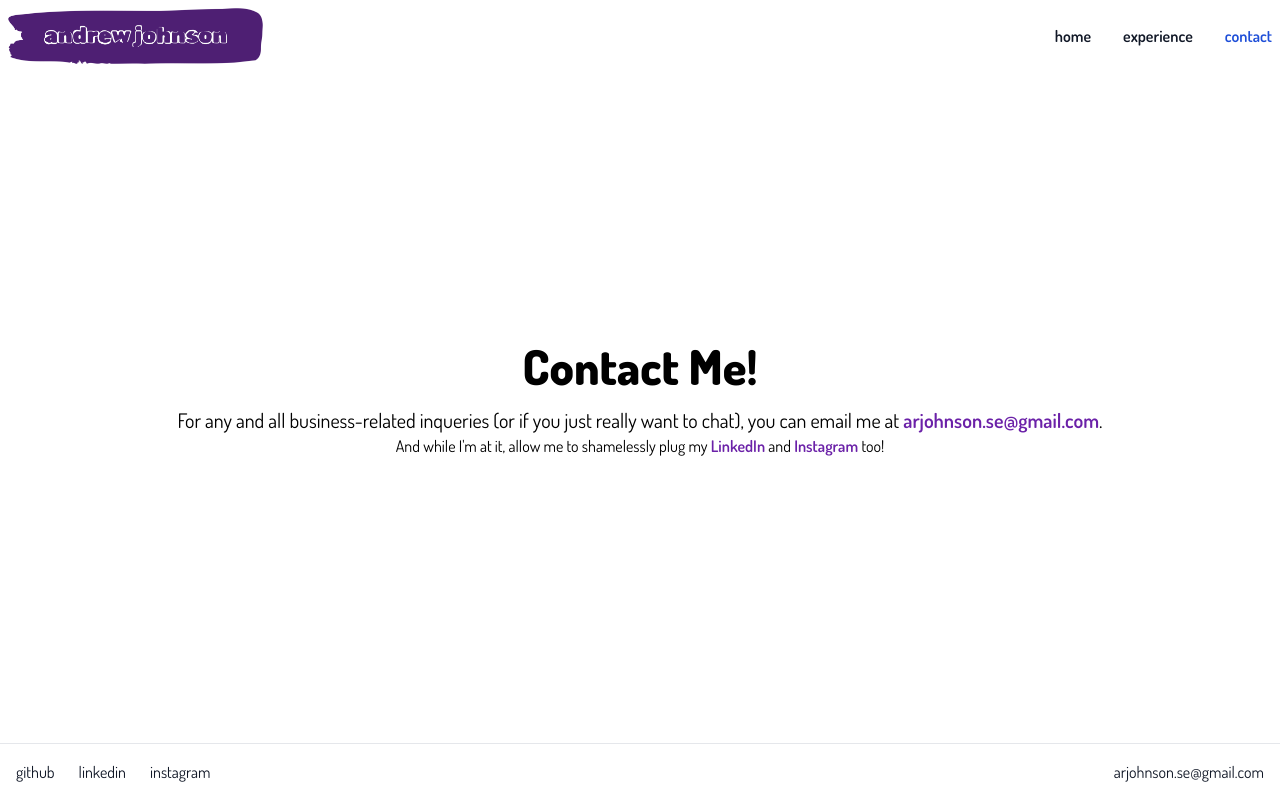
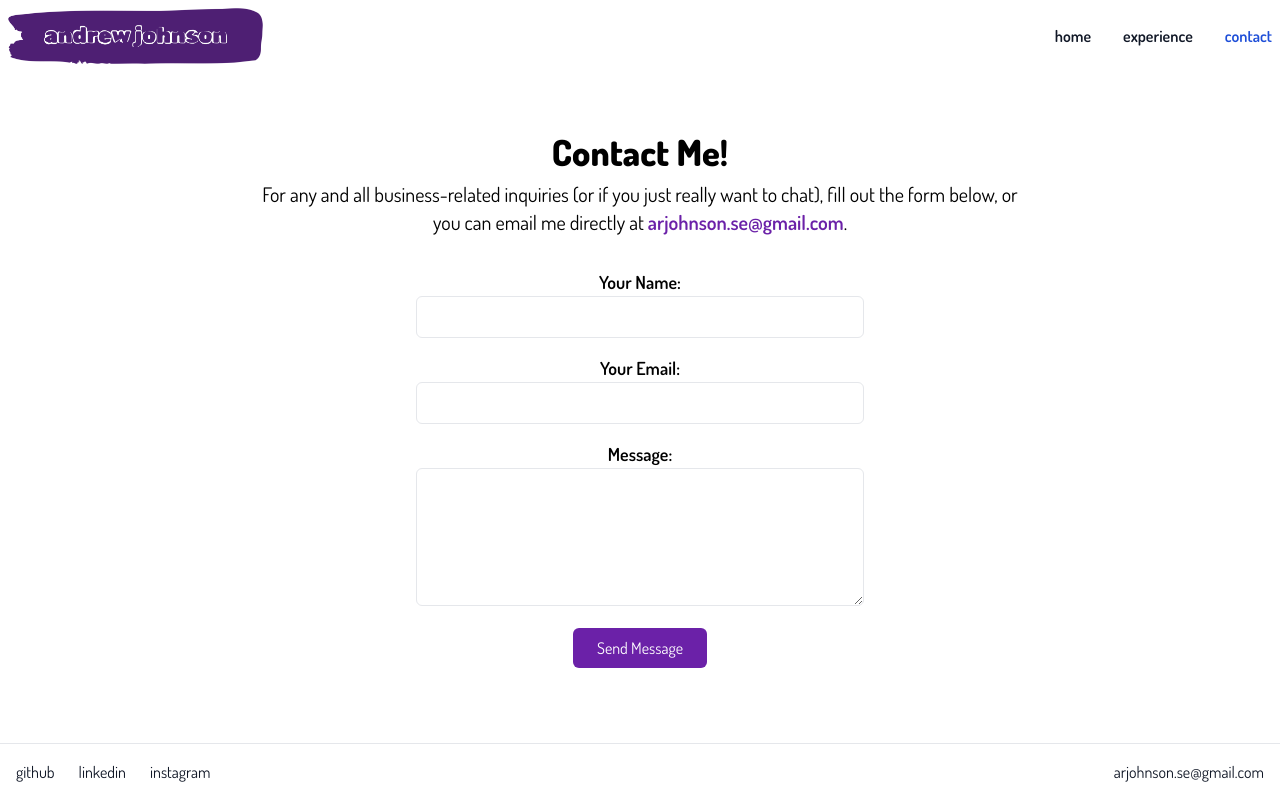
Before and after one commit to anryjohn/anryjohn.github.io, a React (Create React App) app: page /contact in a window 1280 px wide. Built offline with nearby package versions, Linux system fonts and the light colour scheme.

Commit message:
Add email forms and minor visual adjustments

```diff
--- a/package.json
+++ b/package.json
@@ -7,6 +7,7 @@
     "@testing-library/jest-dom": "^5.17.0",
     "@testing-library/react": "^13.4.0",
     "@testing-library/user-event": "^13.5.0",
+    "emailjs-com": "^3.2.0",
     "react": "^18.3.1",
     "react-dom": "^18.3.1",
     "react-router-dom": "^6.24.1",
--- /dev/null
+++ b/src/components/emailHandler.js
@@ -0,0 +1,86 @@
+import React, { useState } from 'react';
+import emailjs from 'emailjs-com';
+
+function EmailHandler() {
+  const serviceId = "service_e77x9ti";
+  const templateId = "template_5axol4j";
+  const userId = "Xjn-a5GIW5--FMmUx";
+
+
+  const [formData, setFormData] = useState({
+    from_name: '',
+    reply_to: '',
+    message: '',
+  });
+
+  const handleChange = (e) => {
+    const { name, value } = e.target;
+    setFormData({
+      ...formData,
+      [name]: value,
+    });
+  };
+
+  const handleSubmit = (e) => {
+    e.preventDefault();
+
+    emailjs.sendForm(serviceId, templateId, e.target, userId)
+      .then((result) => {
+        console.log(result.text);
+        alert('Message Sent Successfully!');
+        setFormData({ name: '', email: '', message: '' }); // Reset form
+      }, (error) => {
+        console.log(error.text);
+        alert('Failed to Send Message. Please try again later.');
+      });
+  };
+
+  return (
+    <form onSubmit={handleSubmit} className="mt-8">
+        <div className="mb-4">
+        <label className="block text-lg font-semibold" htmlFor="name">Your Name:</label>
+        <input
+            type="text"
+            id="from_name"
+            name="from_name"
+            value={formData.name}
+            onChange={handleChange}
+            required
+            className="email-form"
+        />
+        </div>
+        <div className="mb-4">
+        <label className="block text-lg font-semibold" htmlFor="email">Your Email:</label>
+        <input
+            type="email"
+            id="reply_to"
+            name="reply_to"
+            value={formData.reply_to}
+            onChange={handleChange}
+            required
+            className="email-form"
+        />
+        </div>
+        <div className="mb-4">
+        <label className="block text-lg font-semibold" htmlFor="message">Message:</label>
+        <textarea
+            id="message"
+            name="message"
+            value={formData.message}
+            onChange={handleChange}
+            required
+            className="email-form"
+            rows="5"
+        />
+        </div>
+        <button
+            type="submit"
+            className="px-6 py-2 text-white bg-purple-800 rounded-md hover:bg-purple-600 focus:outline-none focus:ring-2 focus:ring-purple-600"
+        >
+        Send Message
+        </button>
+    </form>
+  );
+}
+
+export default EmailHandler;
--- a/src/components/footer.js
+++ b/src/components/footer.js
@@ -7,17 +7,17 @@ function Footer() {
         <div className="flex flex-wrap items-center justify-between">
           <ul className="flex space-x-6 rtl:space-x-reverse">
             <li>
-              <a href="https://github.com/anryjohn" className="text-gray-900 dark:text-white hover:underline">
+              <a href="https://github.com/anryjohn" className="text-gray-900 dark:text-white hover:underline" target="_blank">
                 github
               </a>
             </li>
             <li>
-              <a href="https://www.linkedin.com/in/andrew-johnson/" className="text-gray-900 dark:text-white hover:underline">
+              <a href="https://www.linkedin.com/in/andrew-johnson/" className="text-gray-900 dark:text-white hover:underline" target="_blank">
                 linkedin
               </a>
             </li>
             <li>
-              <a href="https://www.instagram.com/anryjohnson/" className="text-gray-900 dark:text-white hover:underline">
+              <a href="https://www.instagram.com/anryjohnson/" className="text-gray-900 dark:text-white hover:underline" target="_blank">
                 instagram
               </a>
             </li>
--- a/src/routes/ContactPage.js
+++ b/src/routes/ContactPage.js
@@ -1,18 +1,19 @@
 import React from 'react';
+import EmailHandler from '../components/emailHandler';
 
 function ContactPage() {
   return (
-    <div className='page-body flex-col'>
-      <h1 className='text-5xl font-black pb-4'>Contact Me!</h1>
-      <p className='text-xl'>For any and all business-related inqueries (or if you just really want to chat),
-        you can email me at&nbsp;
-        <a className='font-semibold page-link' href="mailto:arjohnson.se@gmail.com">arjohnson.se@gmail.com</a>.
-      </p>
-      <p className='t'>And while I'm at it, allow me to shamelessly plug my&nbsp;
-        <a className='font-semibold page-link' href="https://www.linkedin.com/in/andrew-johnson/">LinkedIn</a>
-        &nbsp;and&nbsp;
-        <a className='font-semibold page-link' href="https://www.instagram.com/anryjohnson/">Instagram</a>
-        &nbsp;too!</p>
+    <div className='page-body flex justify-center'>
+      <div className='max-w-screen-md w-full flex flex-col items-center'>
+        <h1 className='text-4xl font-black pb-2'>Contact Me!</h1>
+        <p className='text-xl text-center'>For any and all business-related inquiries (or if you just really want to chat),
+          fill out the form below, or you can email me directly at&nbsp;
+          <a className='font-semibold page-link' href="mailto:arjohnson.se@gmail.com" target="_blank">arjohnson.se@gmail.com</a>.
+        </p>
+        <div className='w-full max-w-md'>
+          <EmailHandler />
+        </div>
+      </div>
     </div>
   );
 }
--- a/src/routes/ExperiencePage.js
+++ b/src/routes/ExperiencePage.js
@@ -7,7 +7,7 @@ function ExperiencePage() {
     <div className="page-body flex justify-center">
       <div className='max-w-3xl'>
         <div className="flex mb-6">
-          <div className="experience-border"></div>
+          <div className="experience-border" />
           <h1 className="text-3xl font-black">
             <a href={resume} download className='page-link'>
               Download Resume
@@ -15,7 +15,7 @@ function ExperiencePage() {
           </h1>
         </div>
         <div className="flex mb-6">
-          <div className="experience-border"></div>
+          <div className="experience-border" />
           <ul className="text-left">
             <li className='mb-2'>
               <h1 className="text-3xl font-black">Work Experience</h1>
@@ -29,7 +29,7 @@ function ExperiencePage() {
           </ul>
         </div>
         <div className="flex">
-          <div className="experience-border"></div>
+          <div className="experience-border" />
           <ul className="text-left">
             <li className='mb-2'>
               <h1 className="text-3xl font-black">Education</h1>
--- a/src/routes/HomePage.js
+++ b/src/routes/HomePage.js
@@ -7,7 +7,7 @@ function HomePage() {
   return (
     <div className="page-body flex-row">
       {getPortrait()}
-      <div className="max-w-screen-sm text-left ml-4  ">
+      <div className="max-w-screen-sm text-left ml-4">
         <h1 className='text-5xl font-black'>Hi! I'm Andrew Johnson</h1>
         <p className='text-xl pt-6'>
           I'm a Software Engineer with 5 years professional experience translating business requirements
@@ -16,6 +16,14 @@ function HomePage() {
         </p>
         <p className='text-xl pt-6'>And while I have your attention, feel free to grab a copy of my&nbsp;
           <a href={resume} download className='font-semibold page-link'>resume</a>.
+          Or maybe check out my&nbsp;
+          <a href='https://www.linkedin.com/in/andrew-johnson/' download className='font-semibold page-link' target="_blank">
+            LinkedIn
+          </a>?
+          Or possibly even perhaps my&nbsp;
+          <a href='https://www.instagram.com/anryjohnson/' download className='font-semibold page-link' target="_blank">
+            Instagram
+          </a>?
         </p>
       </div>
     </div>
@@ -35,7 +43,7 @@ function getPortrait() {
   const caption = captions[randomIndex];
 
   // Add grayscale tag to old-timey image caption
-  let imgClass = "h-auto max-w-full rounded-lg"
+  let imgClass = "h-auto max-w-full rounded-lg shadow-xl"
   if (caption === "c. 1915") imgClass += " grayscale";
 
   return (
--- a/src/styles/styles.css
+++ b/src/styles/styles.css
@@ -11,5 +11,9 @@
 }
 
 .experience-border {
-    @apply border-x-2 border-gray-300 mr-4
+    @apply border-x-2 border-gray-300 mr-4 rounded-lg
 }
+
+.email-form {
+    @apply w-full px-4 py-2 border rounded-md focus:outline-none focus:ring-2 focus:ring-purple-600
+}
```
Also changed, not shown: 1 other file (tests, documents, lock files or other folders).
